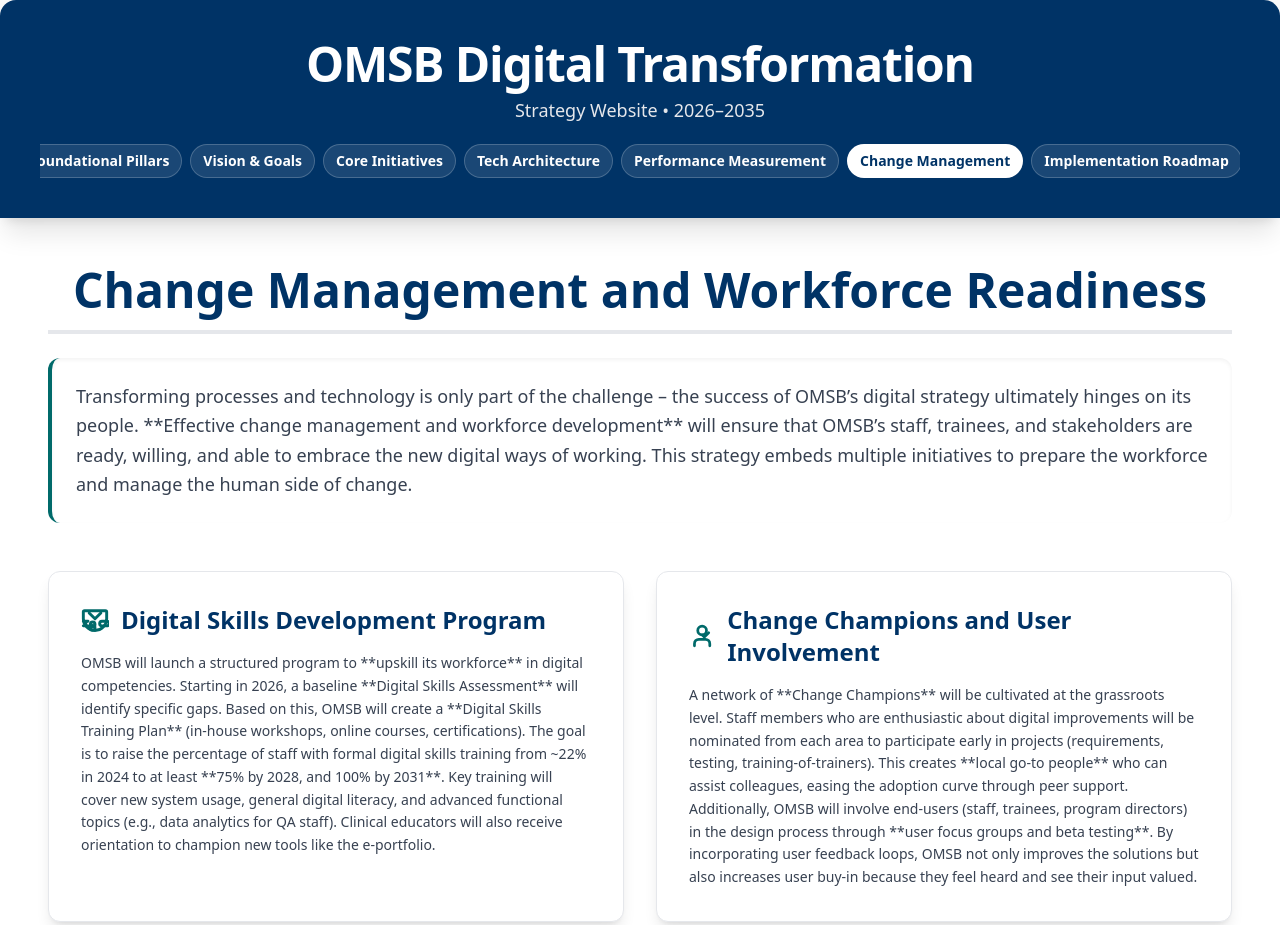
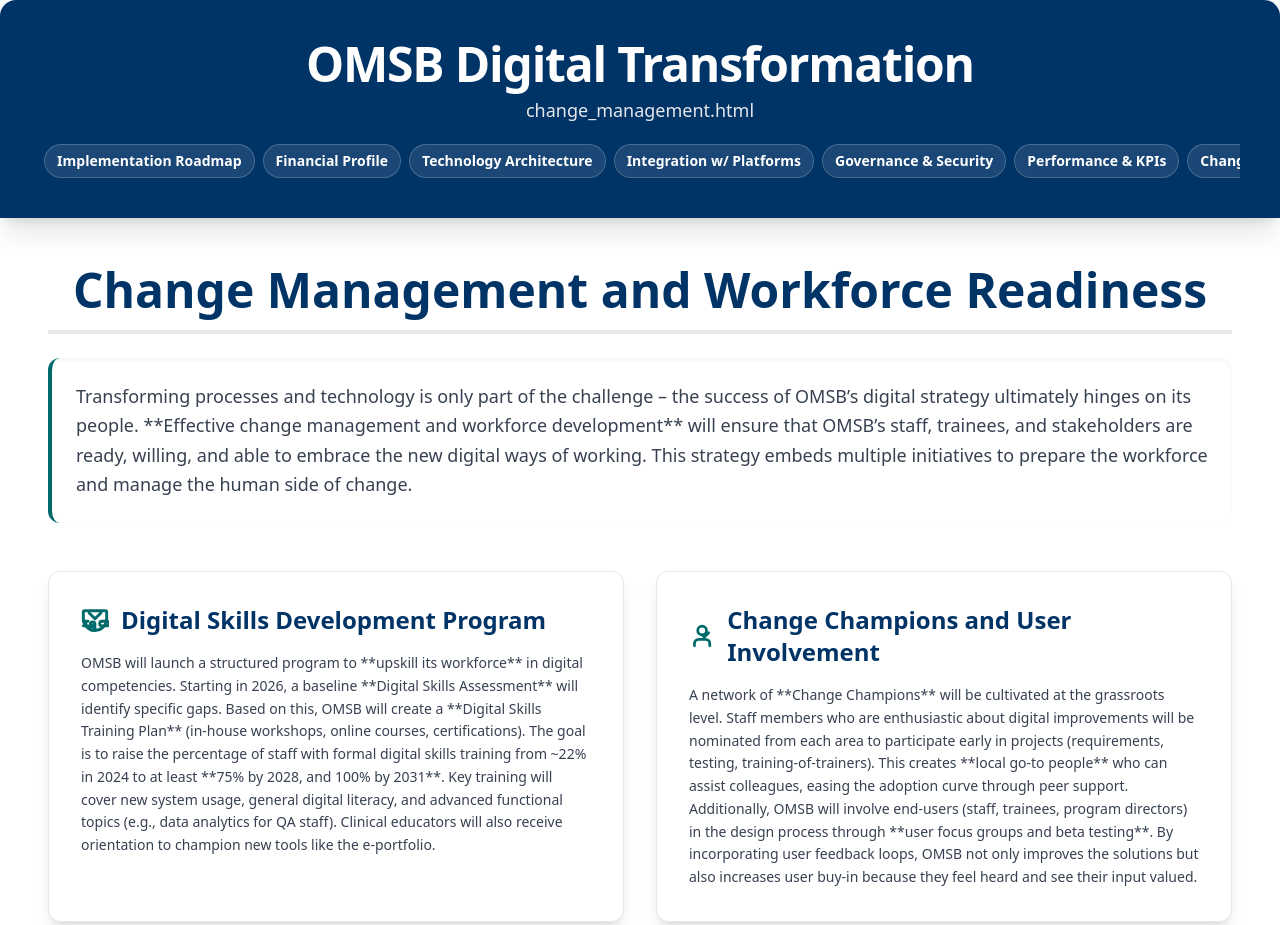
Before and after one commit to Muhraf2020/omsbds, a plain HTML site: page change_management.html in a window 1280 px wide. Shown: the top 925 px of the page. Drawn offline with nearby package versions, Linux system fonts and the light colour scheme.

Commit message:
change_management.html

```diff
--- a/change_management.html
+++ b/change_management.html
@@ -24,29 +24,36 @@
 </head>
 <body class="bg-gray-50 text-slate-800 antialiased">
 <div class="content-card mx-auto bg-white shadow-2xl min-h-screen rounded-2xl overflow-hidden">
-  <!-- ===== GLOBAL HEADER (do not remove) ===== -->
+<!-- ===== GLOBAL HEADER (do not remove) ===== -->
   <header class="bg-om-navy text-white p-6 sm:p-10 text-center shadow-xl">
     <h1 class="text-3xl sm:text-5xl font-extrabold tracking-tight">OMSB Digital Transformation</h1>
-    <p class="max-w-3xl mx-auto mt-2 text-base sm:text-lg text-gray-200">Strategy Website • 2026–2035</p>
+    <p class="max-w-3xl mx-auto mt-2 text-base sm:text-lg text-gray-200">change_management.html</p>
+
     <!-- Global nav pills (compact, horizontally scrollable on mobile) -->
     <nav aria-label="Primary" class="mt-5">
       <div class="hide-scrollbar overflow-x-auto px-3 sm:px-4">
         <ul class="flex justify-center gap-1.5 sm:gap-2 whitespace-nowrap">
+          <!-- Use exactly these filenames/labels (no edits needed) -->
           <li><a href="index.html" class="inline-block rounded-full bg-white/10 hover:bg-white text-white hover:text-om-navy border border-white/20 hover:border-white px-3 py-1.5 text-sm font-semibold transition">Home</a></li>
-          <li><a href="executive_summary.html" class="inline-block rounded-full bg-white/10 text-white border border-white/20 px-3 py-1.5 text-sm font-semibold transition">Executive Summary</a></li>
+          <li><a href="executive_summary.html" class="inline-block rounded-full bg-white/10 hover:bg-white text-white hover:text-om-navy border border-white/20 hover:border-white px-3 py-1.5 text-sm font-semibold transition">Executive Summary</a></li>
           <li><a href="foundational_pillars.html" class="inline-block rounded-full bg-white/10 hover:bg-white text-white hover:text-om-navy border border-white/20 hover:border-white px-3 py-1.5 text-sm font-semibold transition">Foundational Pillars</a></li>
           <li><a href="vision_goals.html" class="inline-block rounded-full bg-white/10 hover:bg-white text-white hover:text-om-navy border border-white/20 hover:border-white px-3 py-1.5 text-sm font-semibold transition">Vision &amp; Goals</a></li>
           <li><a href="core_initiatives.html" class="inline-block rounded-full bg-white/10 hover:bg-white text-white hover:text-om-navy border border-white/20 hover:border-white px-3 py-1.5 text-sm font-semibold transition">Core Initiatives</a></li>
-          <li><a href="technology_architecture.html" class="inline-block rounded-full bg-white/10 hover:bg-white text-white hover:text-om-navy border border-white/20 hover:border-white px-3 py-1.5 text-sm font-semibold transition">Tech Architecture</a></li>
-          <li><a href="performance_measurement.html" class="inline-block rounded-full bg-white/10 hover:bg-white text-white hover:text-om-navy border border-white/20 hover:border-white px-3 py-1.5 text-sm font-semibold transition">Performance Measurement</a></li>
-          <li><a href="change_management.html" class="inline-block rounded-full bg-white text-om-navy border border-white/20 px-3 py-1.5 text-sm font-semibold transition">Change Management</a></li>
           <li><a href="implementation_roadmap.html" class="inline-block rounded-full bg-white/10 hover:bg-white text-white hover:text-om-navy border border-white/20 hover:border-white px-3 py-1.5 text-sm font-semibold transition">Implementation Roadmap</a></li>
           <li><a href="financial_profile.html" class="inline-block rounded-full bg-white/10 hover:bg-white text-white hover:text-om-navy border border-white/20 hover:border-white px-3 py-1.5 text-sm font-semibold transition">Financial Profile</a></li>
-          <li><a href="full-document.html" class="inline-block rounded-full bg-white/10 hover:bg-white text-white hover:text-om-navy border border-white/20 hover:border-white px-3 py-1.5 text-sm font-semibold transition">Full Strategy</a></li>
+          <li><a href="technical_architecture.html" class="inline-block rounded-full bg-white/10 hover:bg-white text-white hover:text-om-navy border border-white/20 hover:border-white px-3 py-1.5 text-sm font-semibold transition">Technology Architecture</a></li>
+          <li><a href="integration_with_platforms.html" class="inline-block rounded-full bg-white/10 hover:bg-white text-white hover:text-om-navy border border-white/20 hover:border-white px-3 py-1.5 text-sm font-semibold transition">Integration w/ Platforms</a></li>
+          <li><a href="governance_security_compliance.html" class="inline-block rounded-full bg-white/10 hover:bg-white text-white hover:text-om-navy border border-white/20 hover:border-white px-3 py-1.5 text-sm font-semibold transition">Governance &amp; Security</a></li>
+          <li><a href="performance_measurement.html" class="inline-block rounded-full bg-white/10 hover:bg-white text-white hover:text-om-navy border border-white/20 hover:border-white px-3 py-1.5 text-sm font-semibold transition">Performance &amp; KPIs</a></li>
+          <li><a href="change_management.html" class="inline-block rounded-full bg-white/10 hover:bg-white text-white hover:text-om-navy border border-white/20 hover:border-white px-3 py-1.5 text-sm font-semibold transition">Change Management</a></li>
+          <li><a href="innovation_future_technologies.html" class="inline-block rounded-full bg-white/10 hover:bg-white text-white hover:text-om-navy border border-white/20 hover:border-white px-3 py-1.5 text-sm font-semibold transition">Innovation &amp; Future Tech</a></li>
+          <li><a href="risk_mitigation.html" class="inline-block rounded-full bg-white/10 hover:bg-white text-white hover:text-om-navy border border-white/20 hover:border-white px-3 py-1.5 text-sm font-semibold transition">Risk &amp; Mitigation</a></li>
+          <li><a href="sustainability_financial_planning.html" class="inline-block rounded-full bg-white/10 hover:bg-white text-white hover:text-om-navy border border-white/20 hover:border-white px-3 py-1.5 text-sm font-semibold transition">Sustainability &amp; Finance</a></li>
         </ul>
       </div>
     </nav>
   </header>
+
 
   <!-- ===== PAGE CONTENT (Change Management) ===== -->
   <main class="p-6 sm:p-10 lg:p-12">
@@ -148,6 +155,7 @@
   <footer class="p-6 text-center text-sm text-gray-500 border-t border-gray-200 bg-gray-50">
     Digital Transformation Initiative | OMSB | 2026–2035
   </footer>
+
 </div>
 </body>
 </html>
```
